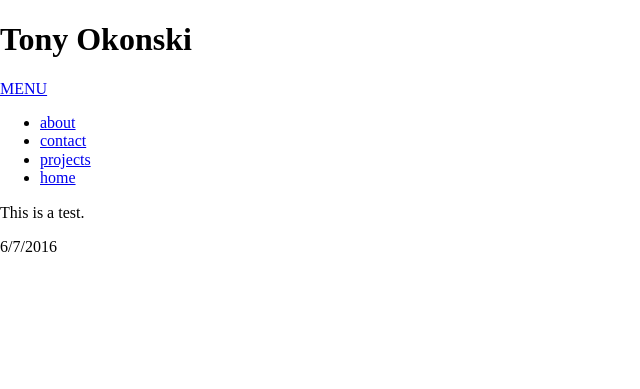
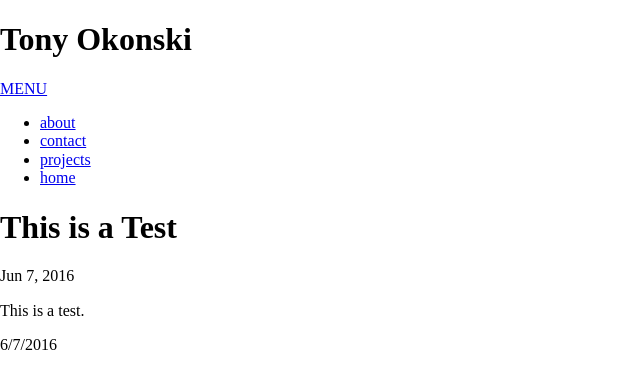
Before and after one commit to tonyokonski/tonyokonski.github.io, a Jekyll site: the page built from _posts/2016-06-07-test.markdown, in a window 1280 px wide. Shown: the top 389 px of the page, without its empty margins (0-640 px from the left). Built offline with Jekyll 4.4.1, drawn with Linux system fonts in a browser that asks for light colours; nearby versions of some CDN libraries; library files that are not in the unit come from our copies; part of the change alters nothing that is shown.

Commit message:
more front matter updates

```diff
--- a/_posts/2016-06-07-test.markdown
+++ b/_posts/2016-06-07-test.markdown
@@ -1,6 +1,8 @@
 ---
-layout: default
-title: This is a Test
+layout: post
+title: "This is a Test"
+date: 2016-06-07
+categories: jekyll update
 ---
 
 This is a test.
```
